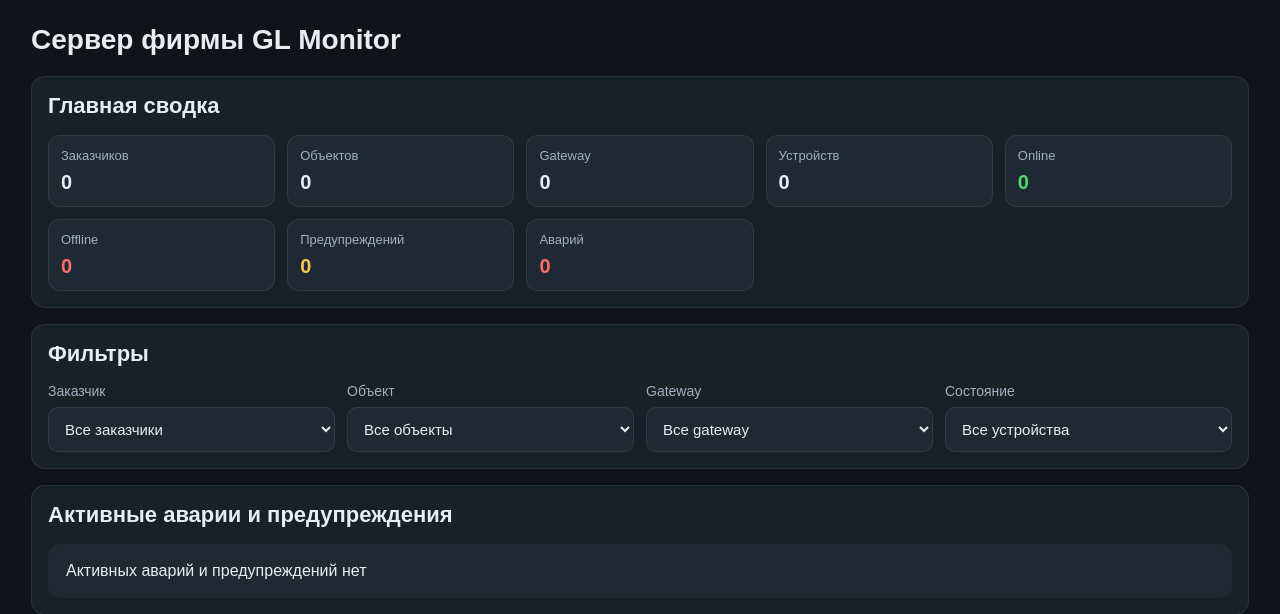
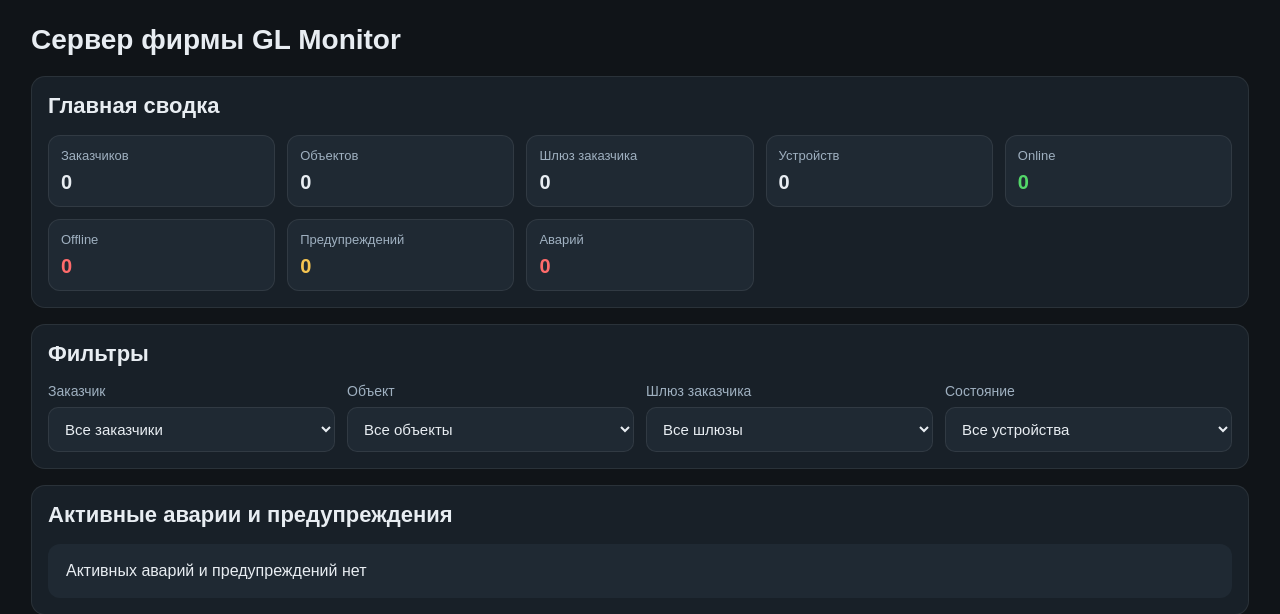
Before and after one commit to VITAZGIO/gl-monitor-demo, a FastAPI app: page / in a window 1280 px wide. Shown: the top 614 px of the page. Run offline with FastAPI, Linux system fonts and the light colour scheme; data that the repository does not hold is empty.

Commit message:
test8.2_gateway

```diff
--- a/company-server/app/static/app.js
+++ b/company-server/app/static/app.js
@@ -144,7 +144,7 @@ function renderSummary(summary) {
         </div>
 
         <div class="summary-item">
-            <div class="summary-label">Gateway</div>
+            <div class="summary-label">Шлюз заказчика</div>
             <div class="summary-value">${escapeHtml(summary.gateways_count)}</div>
         </div>
 
@@ -205,7 +205,7 @@ function fillFilters() {
     });
 
     preserveSelectValue(gatewayFilter, () => {
-        gatewayFilter.innerHTML = `<option value="">Все gateway</option>`;
+        gatewayFilter.innerHTML = `<option value="">Все шлюзы</option>`;
 
         allGateways.forEach((gateway) => {
             const option = document.createElement("option");
@@ -339,7 +339,7 @@ function renderDeviceDetails(device) {
             </div>
 
             <div class="kv-item">
-                <div class="kv-label">Gateway</div>
+                <div class="kv-label">Шлюз заказчика</div>
                 <div class="kv-value">${escapeHtml(device.gateway_id)}</div>
             </div>
 
--- a/company-server/app/templates/index.html
+++ b/company-server/app/templates/index.html
@@ -250,9 +250,9 @@
                     </div>
 
                     <div>
-                        <label for="gatewayFilter">Gateway</label>
+                        <label for="gatewayFilter">Шлюз заказчика</label>
                         <select id="gatewayFilter">
-                            <option value="">Все gateway</option>
+                            <option value="">Все шлюзы</option>
                         </select>
                     </div>
 
```
